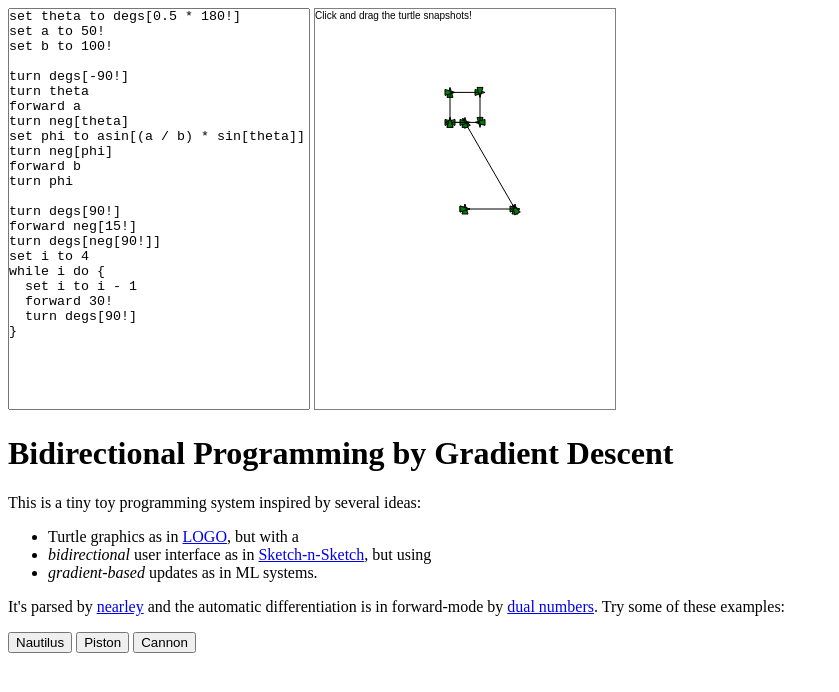
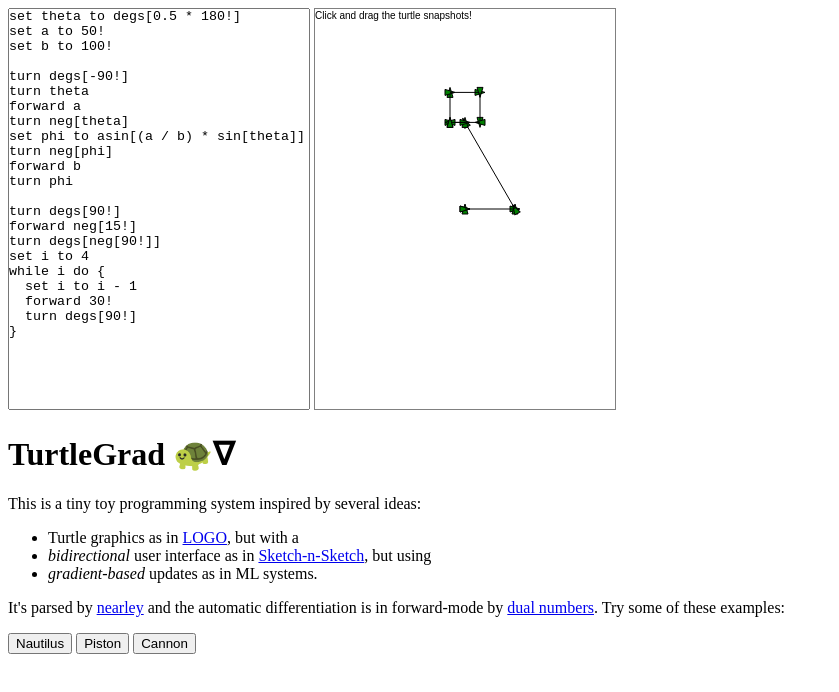
Before and after one commit to kach/turtlegrad, a plain HTML site: page index.html in a window 1280 px wide. Shown: the whole page, without its empty margins (0-839 px from the left). Drawn offline with Linux system fonts and the light colour scheme.

Commit message:
todo comment

```diff
--- a/index.html
+++ b/index.html
@@ -1,6 +1,6 @@
 <!DOCTYPE html>
 
-<title>Bidirectional Programming by Gradient Descent</title>
+<title>TurtleGrad</title>
 
 <script src="nearley.js"></script>
 <script src="grammar.js"></script>
@@ -56,7 +56,7 @@
 </textarea>
 <canvas id="world" height=400 width=300></canvas>
 
-<h1>Bidirectional Programming by Gradient Descent</h1>
+<h1>TurtleGrad &#x1F422;&nabla;</h1>
 
 <p>This is a tiny toy programming system inspired by several ideas:
 <ul>
```
Also changed, not shown: 1 other file.
